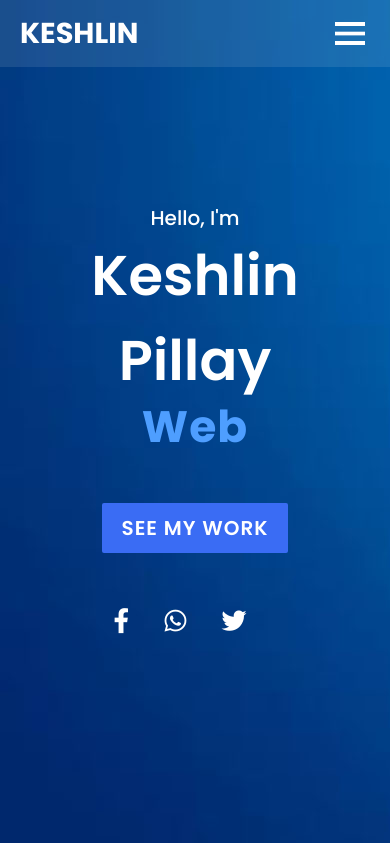
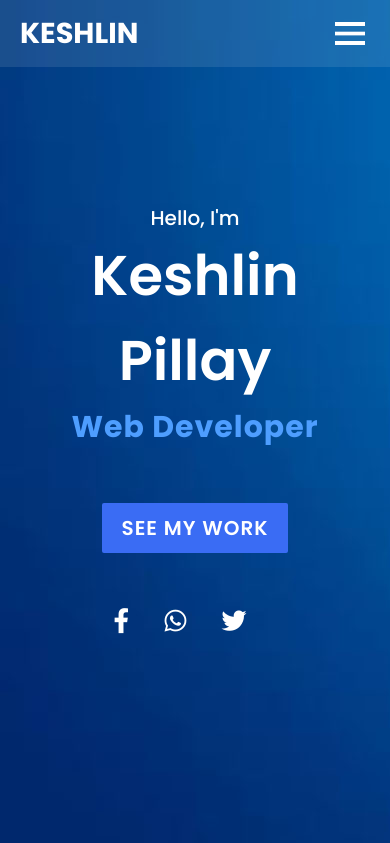
Before and after one commit to Keshlin/portfoliotest, a PHP site: page / in a window 390 px wide. Shown: the top 843 px of the page. Run offline with PHP 8.4, Linux system fonts and the light colour scheme.

Commit message:
animated

```diff
--- a/style.css
+++ b/style.css
@@ -649,6 +649,9 @@ body{
     padding: 0px;
     font-size: 20px;
 }
+.animated-text h3{
+  font-size: 1.5em;
+}
 }
 
 .scrollToTop-btn{
```
